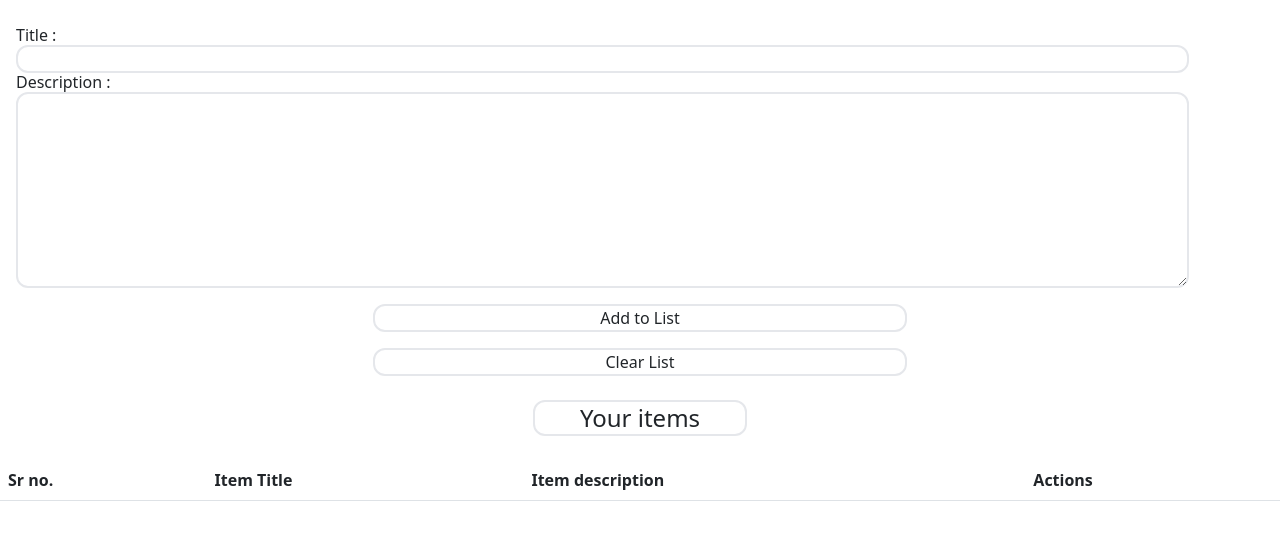
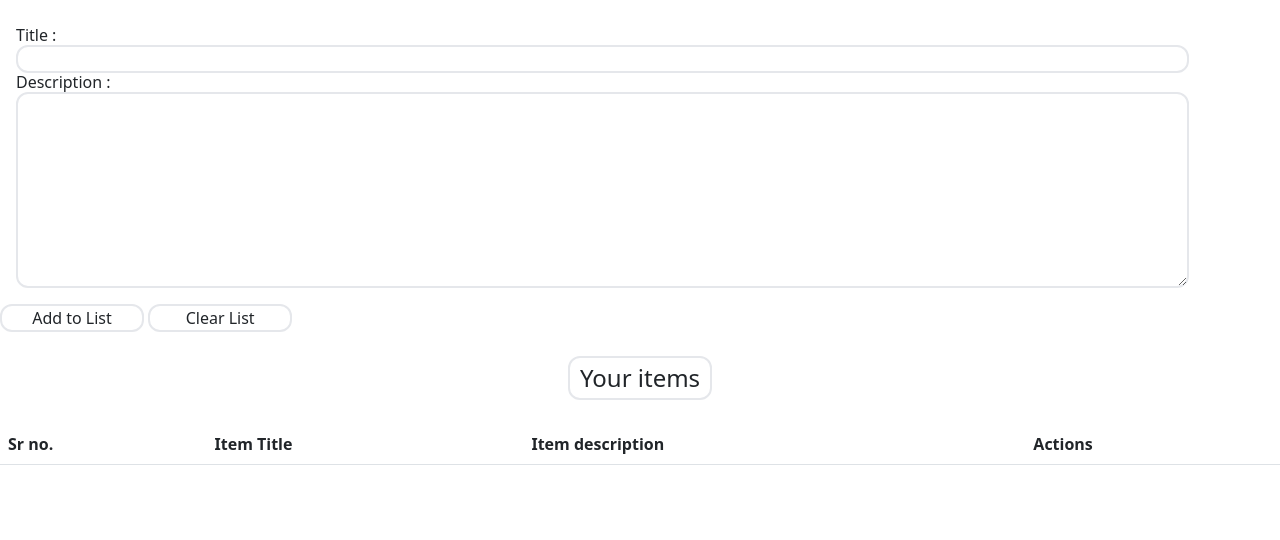
Before and after one commit to RishabMandal/TO-DO-list, a plain HTML site: page index.html in a window 1280 px wide. Shown: the part 94-634 px from the top of the page. Drawn offline with nearby package versions, Linux system fonts and the light colour scheme.

Commit message:
Delete button modified

```diff
--- a/index.html
+++ b/index.html
@@ -33,15 +33,17 @@
         <h1 class="block mx-3">Description :</h1>
         <textarea name="description" class="block mx-3 px-3 w-11/12 border-2 rounded-xl" id="description" cols="10"
             rows="8"></textarea>
-        <button type="submit" id="add"
-            class="block hover:bg-red-600 hover:text-white mx-auto text-center w-5/12 border-2 rounded-xl mt-3">Add to
+        <div class="md:flex-row">
+            <button type="submit" id="add"
+            class="hover:bg-red-600 hover:text-white mx-auto text-center w-36 border-2 rounded-xl mt-3">Add to
             List</button>
-        <button type="submit" id="clear"
-            class="block hover:bg-red-600 hover:text-white mx-auto text-center w-5/12 border-2 rounded-xl mt-3"
+            <button type="submit" id="clear"
+            class="hover:bg-red-600 hover:text-white mx-auto text-center w-36 border-2 rounded-xl mt-3"
             onclick="clearing()">Clear List</button>
+        </div>
     </div>
 
-    <h1 class="block w-2/12 border-2 rounded-xl text-2xl text-center mx-auto my-4">Your items</h1>
+    <h1 class="block w-36 border-2 rounded-xl text-2xl text-center mx-auto my-4 p-1">Your items</h1>
     <table class="table">
         <thead>
             <tr>
```
